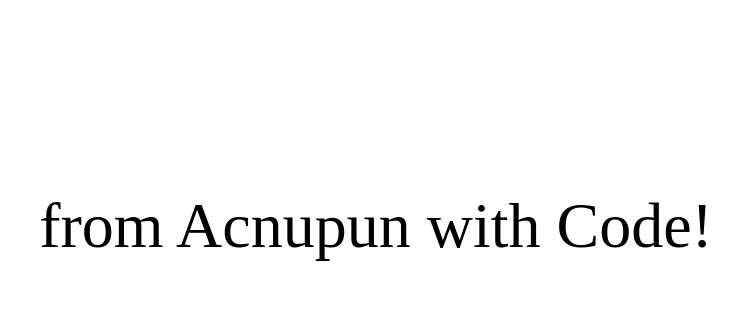
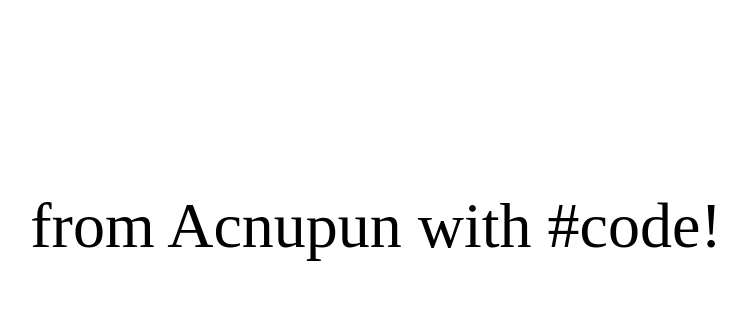
Before and after one commit to acnupun/acnupun.github.io, a plain HTML site: page index.html in a window 1280 px wide. Shown: the part 174-504 px from the top of the page, without its empty margins (264-1010 px from the left). Drawn offline with Linux system fonts and the light colour scheme.

Commit message:
Update index.html

```diff
--- a/index.html
+++ b/index.html
@@ -6,7 +6,7 @@
 <body>
 <div class="parent">
     <div class="block">
-        <p id="title">from Acnupun with Code!</p>
+        <p id="title">from Acnupun with #сode!</p>
     </div>
 </div>
 </body>
```
